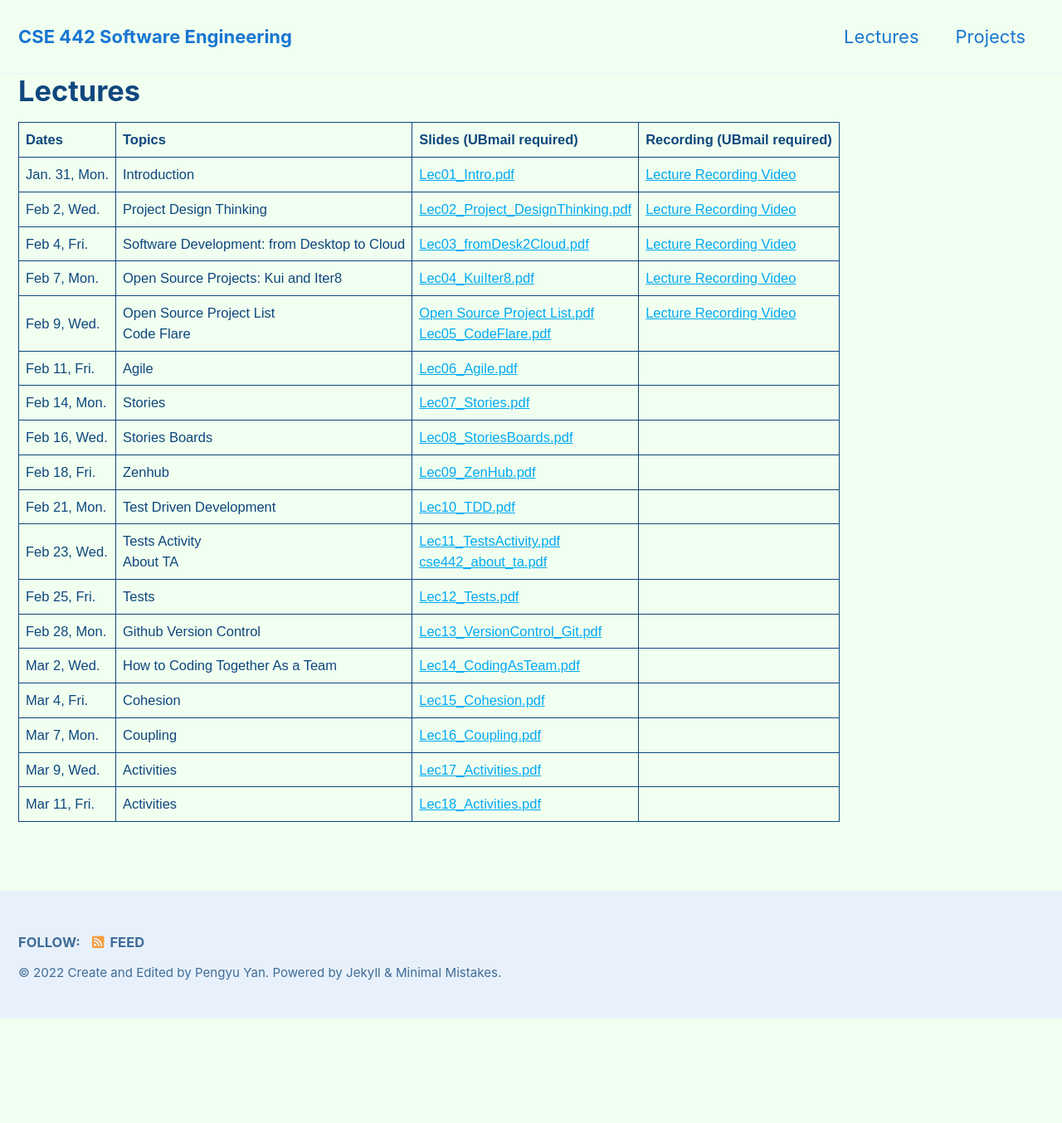
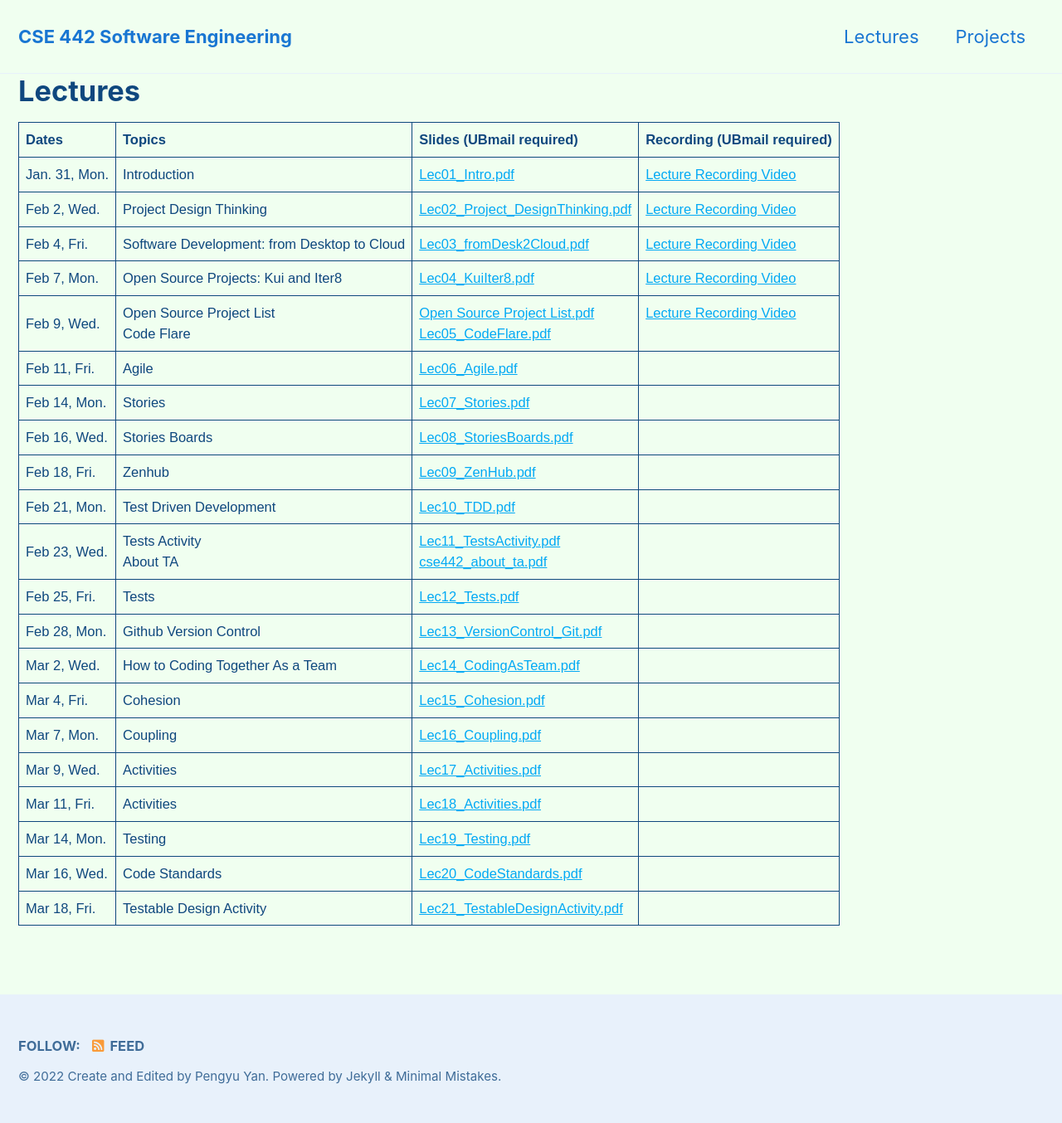
Before and after one commit to xlab-classes/cse442, a Jekyll site: the page built from _pages/lectures.md, in a window 1280 px wide. Shown: the whole page at 83% size. Built offline with Jekyll 4.4.1, drawn with Linux system fonts in a browser that asks for light colours; cached includes are drawn as plain includes; before the commit the page ends 1228 px from its top, so only the background shows below that.

Commit message:
uplade the new lecture

```diff
--- a/_pages/lectures.md
+++ b/_pages/lectures.md
@@ -139,4 +139,22 @@ td, th {
     <td><a href="https://buffalo.box.com/s/api8rhy10febsezapxktgrccdskmjzcp">Lec18_Activities.pdf</a></td>
     <td></td>
   </tr>
+  <tr>
+    <td>Mar 14, Mon.</td>
+    <td>Testing</td>
+    <td><a href="https://buffalo.box.com/s/c7yrmvjh8v81bg1ncuakmzjetni3arzn">Lec19_Testing.pdf</a></td>
+    <td></td>
+  </tr>
+  <tr>
+    <td>Mar 16, Wed.</td>
+    <td>Code Standards</td>
+    <td><a href="https://buffalo.box.com/s/aoi03w3tptef9cll13322ohp4fmac4o3">Lec20_CodeStandards.pdf</a></td>
+    <td></td>
+  </tr>
+  <tr>
+    <td>Mar 18, Fri.</td>
+    <td>Testable Design Activity</td>
+    <td><a href="https://buffalo.box.com/s/z4g3rin2iykc3dwg7hzgyg5h4wdcopjv">Lec21_TestableDesignActivity.pdf</a></td>
+    <td></td>
+  </tr>
 </table>
```
